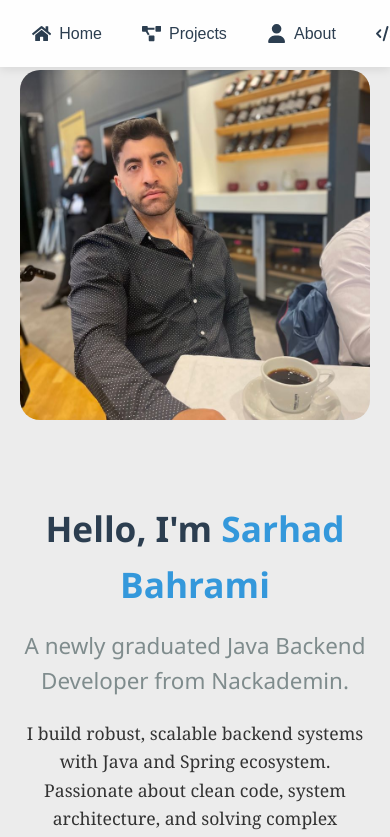
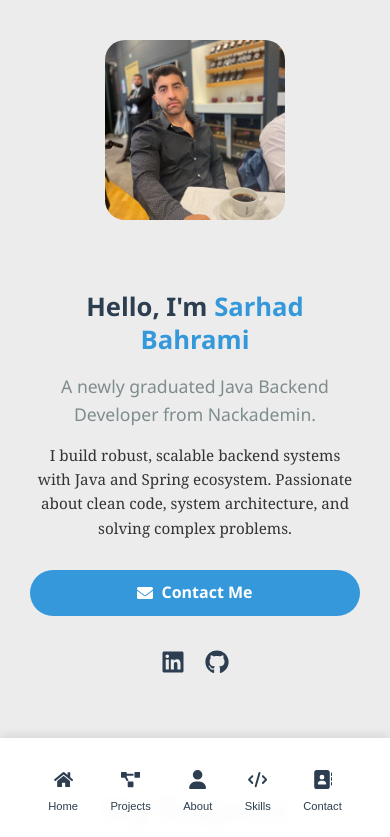
Before and after one commit to Sarhad127/portfolio, a React (Create React App) app: page / in a window 390 px wide. Shown: the top 837 px of the page. Built offline with nearby package versions, Linux system fonts and the light colour scheme.

Commit message:
update 17

```diff
--- a/src/Home.css
+++ b/src/Home.css
@@ -42,7 +42,7 @@ body {
     min-height: 100vh;
     display: flex;
     align-items: center;
-    padding: 80px 0;
+    padding: 0;
 }
 
 .hero-content {
@@ -79,6 +79,7 @@ body {
 
 .section.projects-section {
     background-color: #ececec;
+    padding-top: 0;
 }
 
 .hero-text {
@@ -276,57 +277,6 @@ body {
     resize: vertical;
 }
 
-@media (max-width: 992px) {
-    .hero-content {
-        flex-direction: column;
-        text-align: center;
-    }
-
-    .profile-image-container {
-        margin-bottom: 30px;
-    }
-
-    .cta-buttons {
-        justify-content: center;
-    }
-
-    .social-links {
-        justify-content: center;
-    }
-}
-
-@media (max-width: 768px) {
-    .greeting {
-        font-size: 2.2rem;
-    }
-
-    .title {
-        font-size: 1.4rem;
-    }
-
-    .section {
-        padding: 60px 0;
-    }
-
-    .section-title {
-        font-size: 2rem;
-    }
-}
-
-@media (max-width: 576px) {
-    .cta-buttons {
-        flex-direction: column;
-    }
-
-    .btn {
-        justify-content: center;
-    }
-
-    .contact-form {
-        padding: 30px 20px;
-    }
-}
-
 .projects-section {
     background-color: #f8f9fa;
     padding: 80px 0;
@@ -365,16 +315,6 @@ body {
     font-size: 1.5rem;
     color: #6c757d;
     font-weight: 600;
-}
-
-@media (max-width: 768px) {
-    .projects-grid {
-        grid-template-columns: 1fr;
-    }
-
-    .project-card {
-        aspect-ratio: 16/9;
-    }
 }
 
 .navbar {
@@ -436,28 +376,6 @@ body {
     padding-top: 80px;
 }
 
-@media (max-width: 768px) {
-    .navbar-container {
-        padding: 1rem;
-    }
-
-    .navbar-links {
-        gap: 0.5rem;
-    }
-
-    .nav-link span {
-        display: none;
-    }
-
-    .nav-icon {
-        font-size: 1.3rem;
-    }
-
-    .hero-section {
-        padding-top: 70px;
-    }
-}
-
 .project-placeholder {
     width: 100%;
     height: 100%;
@@ -511,3 +429,273 @@ body {
     text-decoration: none;
     color: inherit;
 }
+
+@media (max-width: 576px) {
+    .cta-buttons {
+        flex-direction: column;
+    }
+
+    .btn {
+        justify-content: center;
+    }
+
+    .contact-form {
+        padding: 30px 20px;
+    }
+}
+
+@media (max-width: 768px) {
+    .projects-grid {
+        grid-template-columns: 1fr;
+    }
+
+    .project-card {
+        aspect-ratio: 16/9;
+    }
+}
+
+@media (max-width: 768px) {
+    .navbar-container {
+        padding: 1rem;
+    }
+
+    .navbar-links {
+        gap: 0.5rem;
+    }
+
+    .nav-link span {
+        display: none;
+    }
+
+    .nav-icon {
+        font-size: 1.3rem;
+    }
+
+    .hero-section {
+        padding-top: 70px;
+    }
+}
+
+@media (max-width: 992px) {
+    .hero-content {
+        flex-direction: column;
+        text-align: center;
+    }
+
+    .profile-image-container {
+        margin-bottom: 30px;
+    }
+
+    .cta-buttons {
+        justify-content: center;
+    }
+
+    .social-links {
+        justify-content: center;
+    }
+}
+
+@media (max-width: 768px) {
+    .greeting {
+        font-size: 2.2rem;
+    }
+
+    .title {
+        font-size: 1.4rem;
+    }
+
+    .section {
+        padding: 60px 0;
+    }
+
+    .section-title {
+        font-size: 2rem;
+    }
+}
+
+@media (max-width: 480px) {
+    :root {
+        --primary-color: #3498db;
+    }
+
+    body {
+        -webkit-text-size-adjust: 100%;
+        touch-action: manipulation;
+    }
+
+    .navbar {
+        padding: 0.5rem 1rem;
+        position: fixed;
+        bottom: 0;
+        top: auto;
+        background-color: rgba(255, 255, 255, 0.98);
+        box-shadow: 0 -2px 10px rgba(0, 0, 0, 0.1);
+    }
+
+    .navbar-links {
+        justify-content: space-around;
+        width: 100%;
+        gap: 0;
+    }
+
+    .nav-link {
+        flex-direction: column;
+        padding: 0.5rem;
+        font-size: 0.7rem;
+    }
+
+    .nav-icon {
+        font-size: 1.2rem;
+        margin-bottom: 0.2rem;
+    }
+
+    .hero-section {
+        padding: 20px 0 80px;
+        min-height: calc(100vh - 60px);
+    }
+
+    .hero-content {
+        padding: 0 10px;
+    }
+
+    .profile-image-container {
+        width: 180px;
+        height: 180px;
+        margin: 0 auto 20px;
+    }
+
+    .greeting {
+        font-size: 1.6rem;
+        line-height: 1.3;
+    }
+
+    .title {
+        font-size: 1.1rem;
+        margin-bottom: 15px;
+    }
+
+    .summary {
+        font-size: 0.95rem;
+        padding: 0 5px;
+    }
+
+    .projects-grid {
+        grid-template-columns: 1fr;
+        gap: 15px;
+    }
+
+    .project-card {
+        aspect-ratio: 1.5/1;
+    }
+
+    .skills-grid {
+        grid-template-columns: 1fr;
+        gap: 15px;
+    }
+
+    .skill-item {
+        padding: 15px;
+    }
+
+    .contact-form {
+        padding: 20px 15px;
+    }
+
+    .form-group input,
+    .form-group textarea {
+        padding: 10px 12px;
+        font-size: 0.9rem;
+    }
+
+    .btn {
+        padding: 10px 20px;
+        min-height: 44px;
+    }
+
+    .project-card:hover,
+    .skill-item:hover,
+    .btn:hover,
+    .social-links a:hover {
+        transform: none;
+    }
+}
+
+@media (max-width: 360px) {
+    .greeting {
+        font-size: 1.4rem;
+    }
+
+    .title {
+        font-size: 1rem;
+    }
+
+    .profile-image-container {
+        width: 150px;
+        height: 150px;
+    }
+
+    .section-title {
+        font-size: 1.4rem;
+    }
+
+    .nav-icon {
+        font-size: 1rem;
+    }
+
+    .btn {
+        font-size: 0.9rem;
+    }
+}
+
+@media (max-width: 850px) and (orientation: landscape) {
+    .hero-section {
+        min-height: auto;
+        padding: 60px 0;
+    }
+
+    .hero-content {
+        flex-direction: row;
+        gap: 20px;
+    }
+
+    .profile-image-container {
+        width: 120px;
+        height: 120px;
+        margin: 0;
+    }
+
+    .hero-text {
+        max-width: calc(100% - 140px);
+    }
+}
+
+@supports (-webkit-touch-callout: none) {
+    body {
+        overscroll-behavior-y: contain;
+    }
+
+    a, button {
+        -webkit-tap-highlight-color: rgba(0, 0, 0, 0.1);
+    }
+}
+
+@supports (-webkit-touch-callout: none) and (not (translate: none)) {
+    .animate-on-load {
+        transition: none !important;
+    }
+}
+
+@media (pointer: coarse) {
+    .nav-link {
+        min-width: 44px;
+        min-height: 44px;
+    }
+
+    .profile-image:hover {
+        transform: none;
+    }
+
+    .btn:active {
+        transform: scale(0.98);
+    }
+}
--- a/src/Pluto/Pluto.css
+++ b/src/Pluto/Pluto.css
@@ -309,3 +309,113 @@
     background-color: rgba(0, 0, 0, 0.6);
     cursor: pointer;
 }
+
+@media (max-width: 480px) {
+    .pluto-container {
+        padding: 0 10px;
+    }
+
+    .pluto-navbar {
+        padding: 0.5rem 1rem;
+        flex-direction: column;
+    }
+
+    .navbar-pluto-content {
+        padding: 0.5rem 1rem;
+        justify-content: center;
+    }
+
+    .nav-button {
+        font-size: 0.9rem;
+        padding: 0.5rem;
+    }
+
+    .project-description {
+        padding: 1rem;
+        margin-top: 60px;
+    }
+
+    .project-description h2 {
+        font-size: 1.4rem;
+    }
+
+    .project-description p {
+        font-size: 0.9rem;
+        line-height: 1.4;
+    }
+
+    .image-gallery {
+        gap: 1.5rem;
+        padding: 0 0.5rem;
+    }
+
+    .gallery-item {
+        flex-direction: column;
+        gap: 1rem;
+        padding: 1rem;
+    }
+
+    .image-container {
+        flex: none;
+        width: 100%;
+        height: auto;
+        aspect-ratio: 16/9;
+    }
+
+    .image-text {
+        text-align: center;
+    }
+
+    .modal-content {
+        flex-direction: column;
+        max-height: 90vh;
+        height: auto;
+    }
+
+    .modal-image-container {
+        flex: none;
+        width: 100%;
+        height: auto;
+        max-height: 300px;
+    }
+
+    .modal-text-content {
+        flex: none;
+        width: 100%;
+        padding: 1rem;
+    }
+
+    .modal-text-content h3 {
+        font-size: 1.2rem;
+    }
+
+    .modal-text-content p {
+        font-size: 0.9rem;
+    }
+}
+
+@media (max-width: 360px) {
+    .project-description h2 {
+        font-size: 1.2rem;
+    }
+
+    .project-description p {
+        font-size: 0.85rem;
+    }
+
+    .image-text h3 {
+        font-size: 1rem;
+    }
+
+    .image-text p {
+        font-size: 0.8rem;
+    }
+
+    .nav-button {
+        font-size: 0.8rem;
+    }
+
+    .modal-text-content p {
+        width: 100%;
+    }
+}
```
